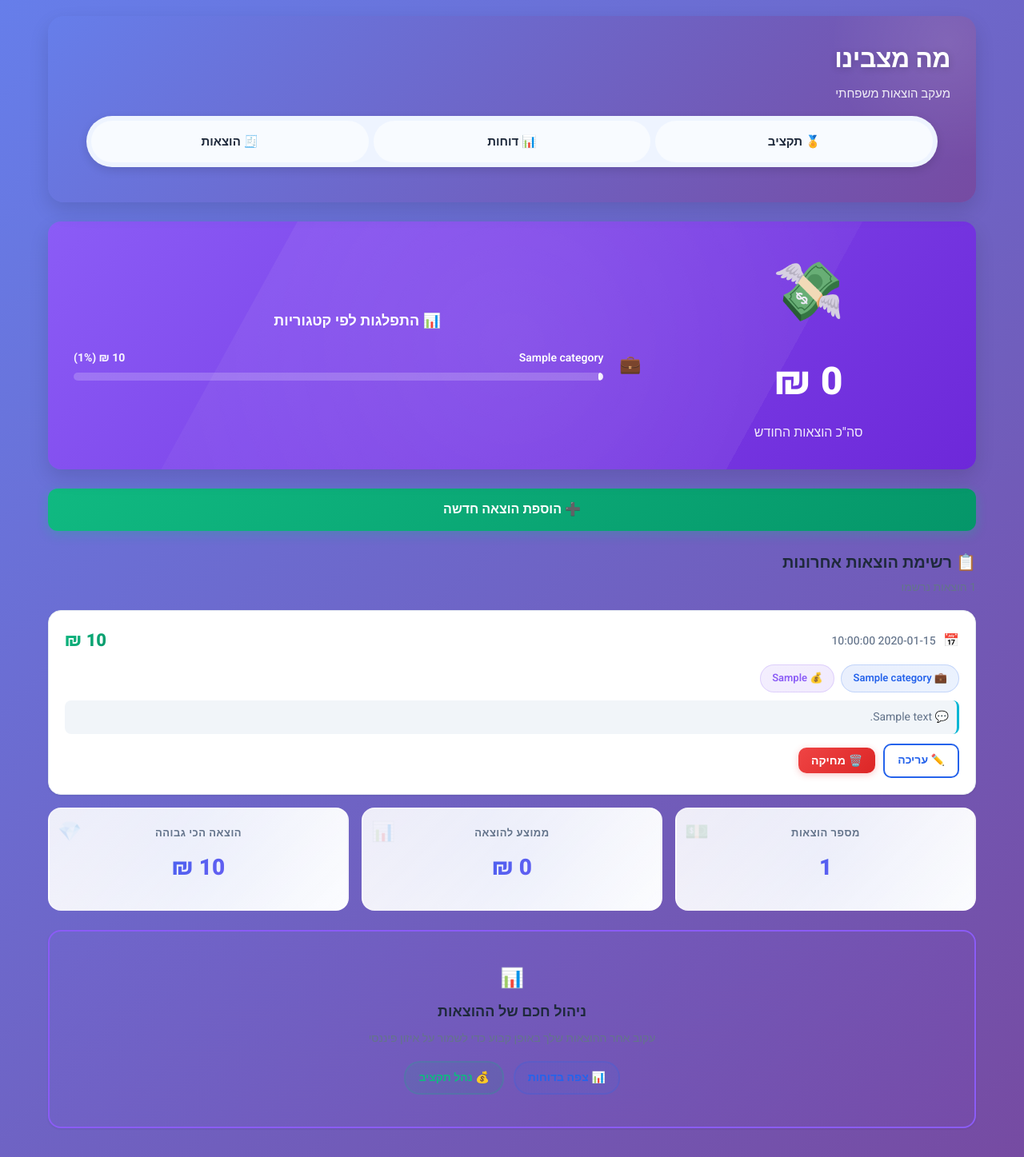
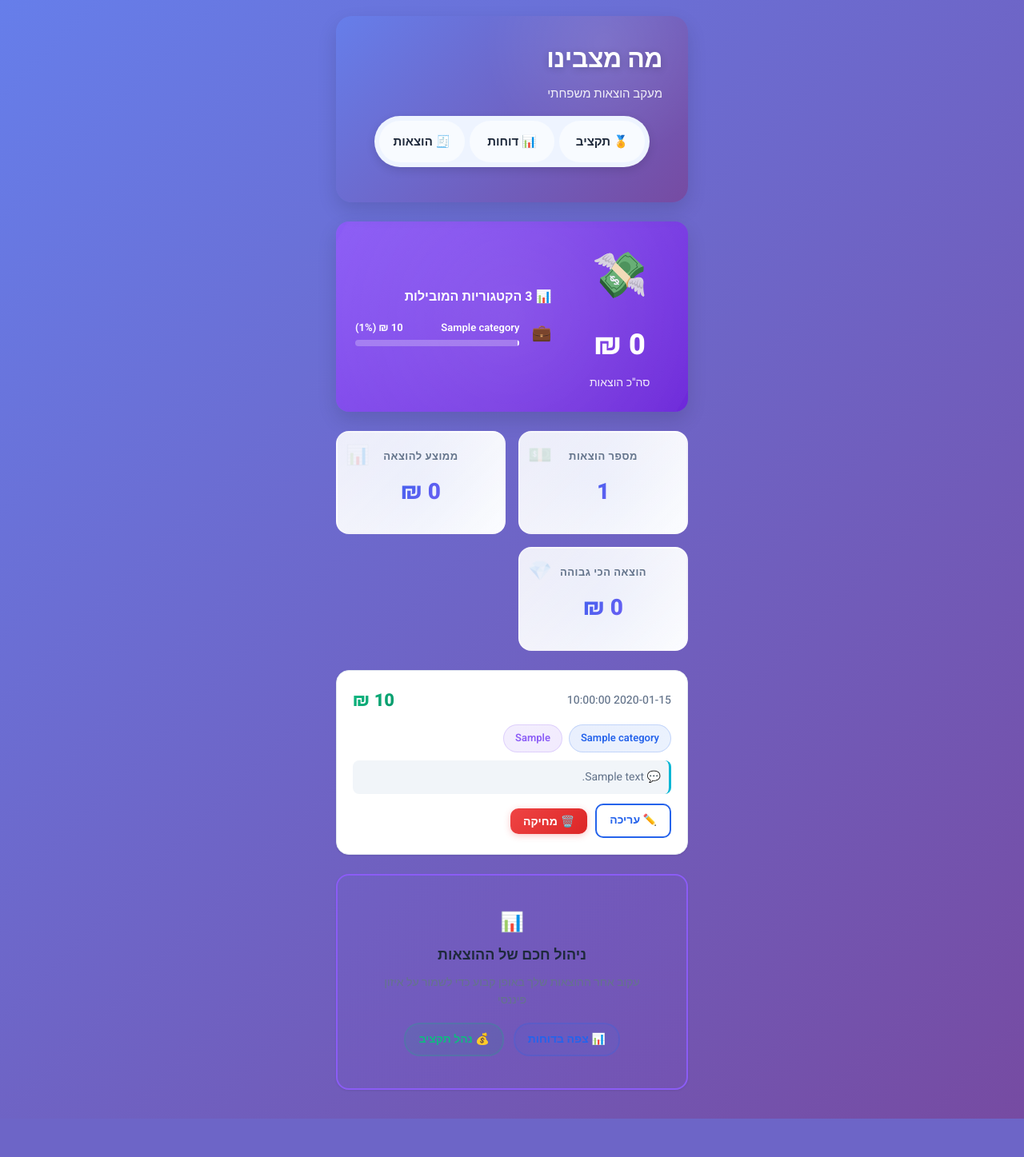
Before and after one commit to nanoo26/ma-matsavinu-supabase, a Flask app: template templates/expenses.html in a window 1280 px wide. Shown: the whole page at 80% size. After the commit the page ends 1399 px from the top, so only its background shows below. Run offline with Flask 3, Linux system fonts and the light colour scheme; the template is opened without the code that fills it: most values are stand-ins (such as "Sample title", 1, 10 or a date in 2020); parts of the project's set-up code (start-up, migrations or seed data) failed here and were passed over.

Commit message:
480px update

```diff
--- a/app.py
+++ b/app.py
@@ -471,8 +471,10 @@ def root():
 
 @app.route("/expenses")
 def expenses():
+    # מביא את כל ההוצאות מה-Supabase
     expenses_raw = fetch_expenses()
 
+    # מיון מהחדש לישן לפי תאריך DD/MM/YYYY
     def to_dt(e):
         try:
             return datetime.strptime(e.get("date", ""), "%d/%m/%Y")
@@ -481,21 +483,52 @@ def expenses():
 
     expenses_sorted = sorted(expenses_raw, key=to_dt, reverse=True)
 
-    total_amount = sum(
-        parse_amount(e.get("amount", 0)) for e in expenses_sorted
-    )
+    # סכום כולל של כל ההוצאות
+    amounts = [parse_amount(e.get("amount", 0)) for e in expenses_sorted]
+    total_amount = sum(amounts)
+    max_expense_amount = max(amounts) if amounts else 0
 
+    # כרטיס סיכום עליון (אם תרצה להשתמש בו בהמשך)
     main_summary = {
         "month_key": current_month_key(),
         "spent_total": total_amount,
         "used_percent": 0,
     }
 
+    # סיכום לפי קטגוריות לגרף העליון
+    category_map: dict[str, float] = {}
+    for e in expenses_sorted:
+        cat = e.get("category") or "לא מסווג"
+        amt = parse_amount(e.get("amount", 0))
+        category_map[cat] = category_map.get(cat, 0.0) + amt
+
+    top_categories = []
+    if total_amount > 0:
+        # מיון לפי סכום מהגבוה לנמוך
+        sorted_items = sorted(
+            category_map.items(),
+            key=lambda x: x[1],
+            reverse=True,
+        )
+        # לוקחים רק שלוש קטגוריות ראשונות
+        for idx, (cat, amt) in enumerate(sorted_items, start=1):
+            if idx > 3:
+                break
+            top_categories.append(
+                {
+                    "category": cat,
+                    "amount": amt,
+                    "percent": (amt / total_amount) * 100,
+                }
+            )
+
     return render_template(
         "expenses.html",
         expenses=expenses_sorted,
         main_summary=main_summary,
         total_amount=total_amount,
+        max_expense_amount=max_expense_amount,
+        top_categories=top_categories,
         active_tab="expenses",
     )
 
--- a/static/style.css
+++ b/static/style.css
@@ -48,7 +48,7 @@ body {
 }
 
 .app-shell {
-  max-width: 1200px;
+  max-width: 480px;
   margin: 0 auto;
   padding: 20px;
 }
@@ -793,7 +793,7 @@ body {
 .stat-card {
   background: linear-gradient(135deg, var(--primary-blue), var(--primary-purple));
   color: #ffffff;
-  padding: 24px;
+  padding: 18px;
   border-radius: 16px;
   box-shadow: var(--shadow-lg);
   position: relative;
--- a/templates/expenses.html
+++ b/templates/expenses.html
@@ -14,43 +14,47 @@
       <h1 class="app-title">מה מצבינו</h1>
       <p class="app-subtitle">מעקב הוצאות משפחתי</p>
 
+      {# ניווט עליון משותף #}
       {% include "tabs.html" %}
     </header>
 
-    <!-- כרטיס סטטיסטיקה ראשי עם גרף קטגוריות -->
+    <main class="content">
+
+      {# אם יש הוצאות - מציגים כרטיס סטטיסטיקה ורשימה #}
       {% if expenses and expenses|length > 0 %}
-      <div class="stat-card purple" style="margin-bottom: 24px; padding: 32px;">
-        <div style="display: grid; grid-template-columns: 1fr 2fr; gap: 32px; align-items: center;">
 
-          <!-- צד שמאל - סכום ואייקון -->
+        <!-- כרטיס סטטיסטיקה ראשי + 3 הקטגוריות המובילות -->
+        <section class="stat-card purple main-stat-card" style="margin-bottom: 24px; padding: 24px;">
+          <div style="display: grid; grid-template-columns: 1fr 2fr; gap: 24px; align-items: center;">
+
+            <!-- צד שמאל - סכום כולל -->
             <div style="text-align: center;">
-            <div class="stat-card-icon" style="font-size: 72px; margin-bottom: 16px;">💸</div>
-            <div class="stat-card-value" style="font-size: 48px; margin-bottom: 12px;">
+              <div class="stat-card-icon" style="font-size: 56px; margin-bottom: 12px;">💸</div>
+              <div class="stat-card-value" style="font-size: 36px; margin-bottom: 8px;">
                 {{ "%.0f"|format(total_amount) }} ₪
               </div>
-            <div class="stat-card-label" style="font-size: 16px;">
-              סה"כ הוצאות החודש
+              <div class="stat-card-label" style="font-size: 14px;">
+                סה"כ הוצאות
               </div>
             </div>
 
-          <!-- צד ימין - "גרף" התפלגות לפי קטגוריות -->
+            <!-- צד ימין - 3 קטגוריות מובילות -->
             <div style="position: relative; z-index: 1;">
-            <h3 style="color: #ffffff; font-size: 18px; font-weight: 700; margin-bottom: 20px; text-align: center;">
-              📊 התפלגות לפי קטגוריות
+              <h3 style="color: #ffffff; font-size: 16px; font-weight: 700; margin-bottom: 16px; text-align: right;">
+                📊 3 הקטגוריות המובילות
               </h3>
 
               {% if top_categories and top_categories|length > 0 %}
-              <div style="display: flex; flex-direction: column; gap: 14px;">
+                <div style="display: flex; flex-direction: column; gap: 10px;">
                   {% for row in top_categories %}
-                  <div style="display: flex; align-items: center; gap: 12px;">
-                    <span style="font-size: 22px; min-width: 35px;">
+                    <div style="display: flex; align-items: center; gap: 10px;">
+                      <span style="font-size: 20px; min-width: 30px;">
                         {% if row.category == 'מזון' %}🍕
                         {% elif row.category == 'בריאות' %}💊
                         {% elif row.category == 'חינוך' %}📚
                         {% elif row.category == 'תחבורה' %}🚗
                         {% elif row.category == 'בילויים' %}🎉
                         {% elif row.category == 'ביגוד' %}👕
-                      {% elif row.category == 'דיור' %}🏠
                         {% elif row.category == 'בית' %}🏠
                         {% elif row.category == 'רכב' %}🚗
                         {% elif row.category == 'ילדים' %}👶
@@ -61,21 +65,24 @@
                         {% else %}💼
                         {% endif %}
                       </span>
+
                       <div style="flex: 1;">
-                      <div style="display: flex; justify-content: space-between; margin-bottom: 6px;">
-                        <span style="font-size: 14px; font-weight: 600; color: #ffffff;">
+                        <div style="display: flex; justify-content: space-between; margin-bottom: 4px;">
+                          <span style="font-size: 13px; font-weight: 600; color: #ffffff;">
                             {{ row.category }}
                           </span>
-                        <span style="font-size: 14px; font-weight: 700; color: #ffffff; opacity: 0.95;">
-                          {{ "%.0f"|format(row.amount) }} ₪ ({{ "%.0f"|format(row.percent) }}%)
+                          <span style="font-size: 13px; font-weight: 700; color: #ffffff; opacity: 0.95;">
+                            {{ "%.0f"|format(row.amount) }} ₪
+                            ({{ "%.0f"|format(row.percent) }}%)
                           </span>
                         </div>
-                      <div style="width: 100%; height: 10px; background: rgba(255,255,255,0.2); border-radius: 20px; overflow: hidden;">
+
+                        <div style="width: 100%; height: 8px; background: rgba(255,255,255,0.25); border-radius: 20px; overflow: hidden;">
                           <div style="
                             height: 100%;
-                          background: linear-gradient(90deg, #ffffff, rgba(255,255,255,0.8));
+                            width: {{ row.percent|int }}%;
+                            background: linear-gradient(90deg, #ffffff, rgba(255,255,255,0.85));
                             border-radius: 20px;
-                          width: {{ row.percent|round(0, 'floor') }}%;
                             transition: width 600ms cubic-bezier(0.4, 0, 0.2, 1);
                           "></div>
                         </div>
@@ -89,74 +96,48 @@
                 </p>
               {% endif %}
             </div>
+
+          </div>
+        </section>
+
+        <!-- סיכום מהיר -->
+        <section class="summary-grid" style="margin-bottom: 24px;">
+          <div class="summary-item">
+            <span class="summary-label">מספר הוצאות</span>
+            <span class="summary-value">{{ expenses|length }}</span>
+          </div>
+          <div class="summary-item">
+            <span class="summary-label">ממוצע להוצאה</span>
+            <span class="summary-value">
+              {{ "%.0f"|format(total_amount / expenses|length) }} ₪
+            </span>
+          </div>
+          <div class="summary-item">
+            <span class="summary-label">הוצאה הכי גבוהה</span>
+            <span class="summary-value">
+              {{ "%.0f"|format(max_expense_amount) }} ₪
+            </span>
+          </div>
+        </section>
+
+        <!-- רשימת הוצאות ככרטיסים -->
+        <section>
+          {% for e in expenses %}
+            <article class="expense-card">
+              <!-- שורה עליונה: תאריך + סכום -->
+              <div class="expense-main-row">
+                <div class="expense-date">{{ e.date }}</div>
+                <div class="expense-amount">
+                  {{ "%.0f"|format(e.amount) }} ₪
                 </div>
               </div>
-    {% else %}
-      <div class="stat-card purple" style="margin-bottom: 24px;">
-        <div class="stat-card-icon">💸</div>
-        <div class="stat-card-value">0 ₪</div>
-        <div class="stat-card-label">אין עדיין הוצאות לחודש</div>
-      </div>
-    {% endif %}
 
-    <!-- אזור עליון עם כפתור -->
-    <section class="top-bar">
-      <a href="{{ url_for('add_expense') }}" class="btn-primary" style="flex: 1;">
-        ➕ הוספת הוצאה חדשה
-      </a>
-    </section>
-
-    <!-- רשימת הוצאות -->
-    <main class="content">
-      {% if expenses and expenses|length > 0 %}
-
-        <!-- כותרת רשימה -->
-        <div class="card-header" style="margin-bottom: 16px;">
-          <h2 class="card-title">📋 רשימת הוצאות אחרונות</h2>
-          <p class="card-subtitle">{{ expenses|length }} הוצאות נרשמו</p>
-        </div>
-
-        <div class="expenses-list">
-          {% for e in expenses %}
-            <article class="expense-card">
-              <!-- שורה עליונה עם תאריך וסכום -->
-              <div class="expense-main-row">
-                <div class="expense-date">
-                  <span style="font-size: 16px; margin-left: 6px;">📅</span>
-                  {{ e.date }}
-                </div>
-                <div class="expense-amount">{{ "%.0f"|format(e.amount) }} ₪</div>
-              </div>
-
-              <!-- תגיות קטגוריה ותשלום -->
+              <!-- קטגוריה + אמצעי תשלום -->
               <div class="expense-meta-row">
                 <span class="expense-chip">
-                  {% if e.category == 'מזון' %}🍕
-                  {% elif e.category == 'בריאות' %}💊
-                  {% elif e.category == 'חינוך' %}📚
-                  {% elif e.category == 'תחבורה' %}🚗
-                  {% elif e.category == 'בילויים' %}🎉
-                  {% elif e.category == 'ביגוד' %}👕
-                  {% elif e.category == 'ביליים' %}🎭
-                  {% elif e.category == 'דיור' %}🏠
-                  {% elif e.category == 'בית' %}🏠
-                  {% elif e.category == 'רכב' %}🚗
-                  {% elif e.category == 'ילדים' %}👶
-                  {% elif e.category == 'חוגים' %}🎨
-                  {% elif e.category == 'קניות' %}🛒
-                  {% elif e.category == 'שונות' %}💼
-                  {% elif e.category == 'טבק' %}🚬
-                  {% else %}💼
-                  {% endif %}
-                  {{ e.category }}
+                  {{ e.category or "ללא קטגוריה" }}
                 </span>
                 <span class="expense-chip secondary">
-                  {% if e.payment_method == 'מזומן' %}💵
-                  {% elif e.payment_method == 'אשראי' %}💳
-                  {% elif e.payment_method == 'העברה בנקאית' %}🏦
-                  {% elif e.payment_method == 'צ׳ק' %}📝
-                  {% else %}💰
-                  {% endif %}
                   {{ e.payment_method }}
                 </span>
               </div>
@@ -185,30 +166,10 @@
               </div>
             </article>
           {% endfor %}
-        </div>
+        </section>
 
-        <!-- סיכום מהיר -->
-        <div class="summary-grid" style="margin-bottom: 24px;">
-          <div class="summary-item">
-            <span class="summary-label">מספר הוצאות</span>
-            <span class="summary-value">{{ expenses|length }}</span>
-          </div>
-          <div class="summary-item">
-            <span class="summary-label">ממוצע להוצאה</span>
-            <span class="summary-value">
-              {{ "%.0f"|format(total_amount / expenses|length) }} ₪
-            </span>
-          </div>
-          <div class="summary-item">
-            <span class="summary-label">הוצאה הכי גבוהה</span>
-            <span class="summary-value">
-              {{ "%.0f"|format(expenses|map(attribute='amount')|max) }} ₪
-            </span>
-          </div>
-        </div>
-
-        <!-- סיכום תחתון -->
-        <div class="card" style="margin-top: 24px; background: linear-gradient(135deg, rgba(139,92,246,0.05), rgba(124,58,237,0.05)); border: 2px solid var(--primary-purple);">
+        <!-- סיכום תחתון עם קישורים לדוחות ותקציב -->
+        <section class="card" style="margin-top: 24px; background: linear-gradient(135deg, rgba(139,92,246,0.05), rgba(124,58,237,0.05)); border: 2px solid var(--primary-purple);">
           <div class="card-body" style="padding: 20px; text-align: center;">
             <div style="font-size: 24px; margin-bottom: 8px;">📊</div>
             <div style="font-size: 18px; font-weight: 700; color: var(--text-primary); margin-bottom: 8px;">
@@ -226,11 +187,12 @@
               </a>
             </div>
           </div>
-        </div>
+        </section>
 
       {% else %}
-        <!-- מצב ריק משופר -->
-        <div class="card" style="text-align: center; padding: 60px 20px; background: linear-gradient(135deg, rgba(37,99,235,0.05), rgba(139,92,246,0.05));">
+
+        <!-- מצב ריק - אין הוצאות בכלל -->
+        <section class="card" style="text-align: center; padding: 60px 20px; background: linear-gradient(135deg, rgba(37,99,235,0.05), rgba(139,92,246,0.05)); margin-top: 16px;">
           <div style="font-size: 64px; margin-bottom: 20px; opacity: 0.5;">💸</div>
           <h3 style="font-size: 24px; font-weight: 700; color: var(--text-primary); margin-bottom: 12px;">
             אין עדיין הוצאות
@@ -241,8 +203,10 @@
           <a href="{{ url_for('add_expense') }}" class="btn-primary">
             ➕ הוספת הוצאה ראשונה
           </a>
-        </div>
+        </section>
+
       {% endif %}
+
     </main>
   </div>
 </body>
```
Also changed, not shown: other parts of static/style.css (+75 -7 lines). Lines whose indentation alone changed are shown as unchanged.
